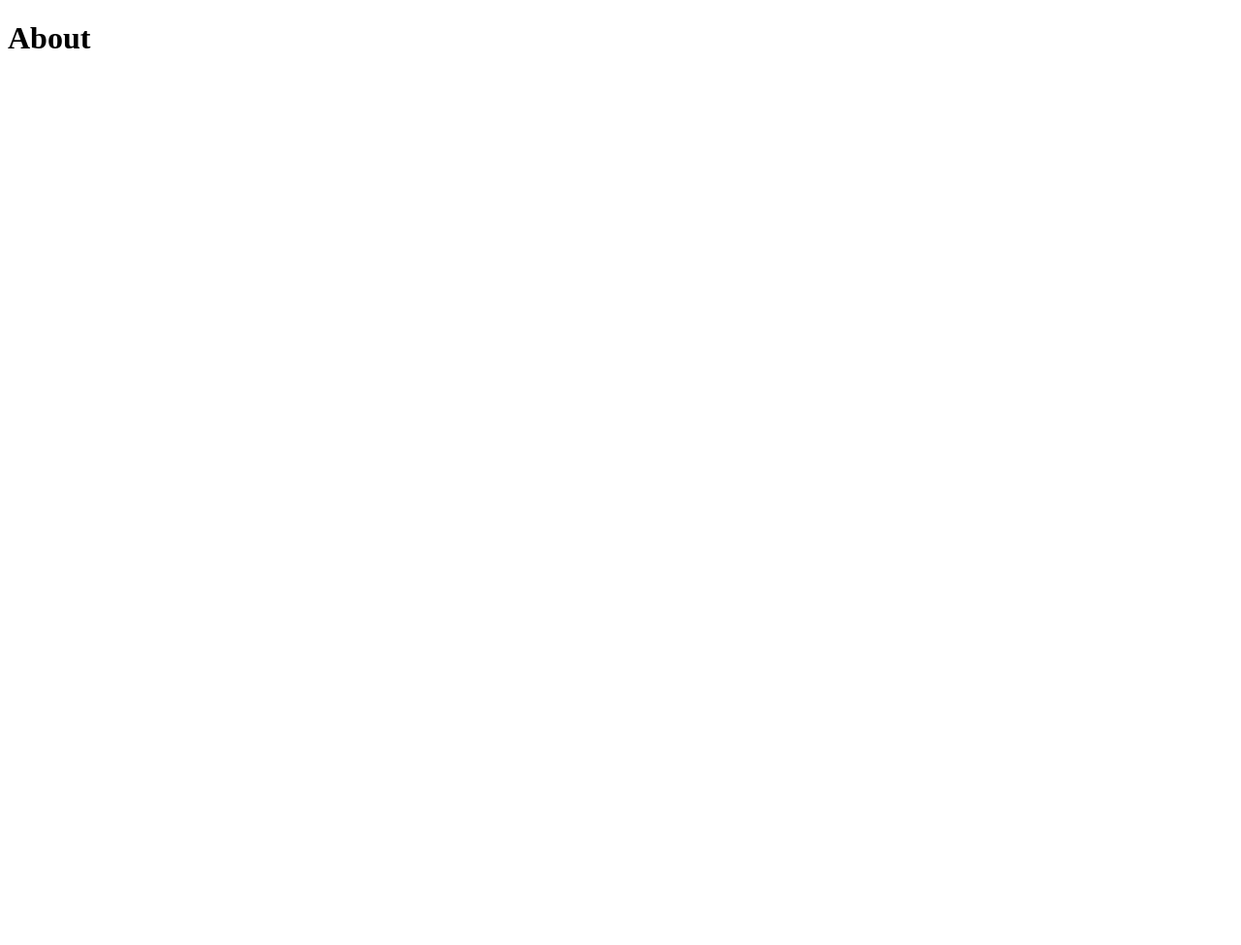
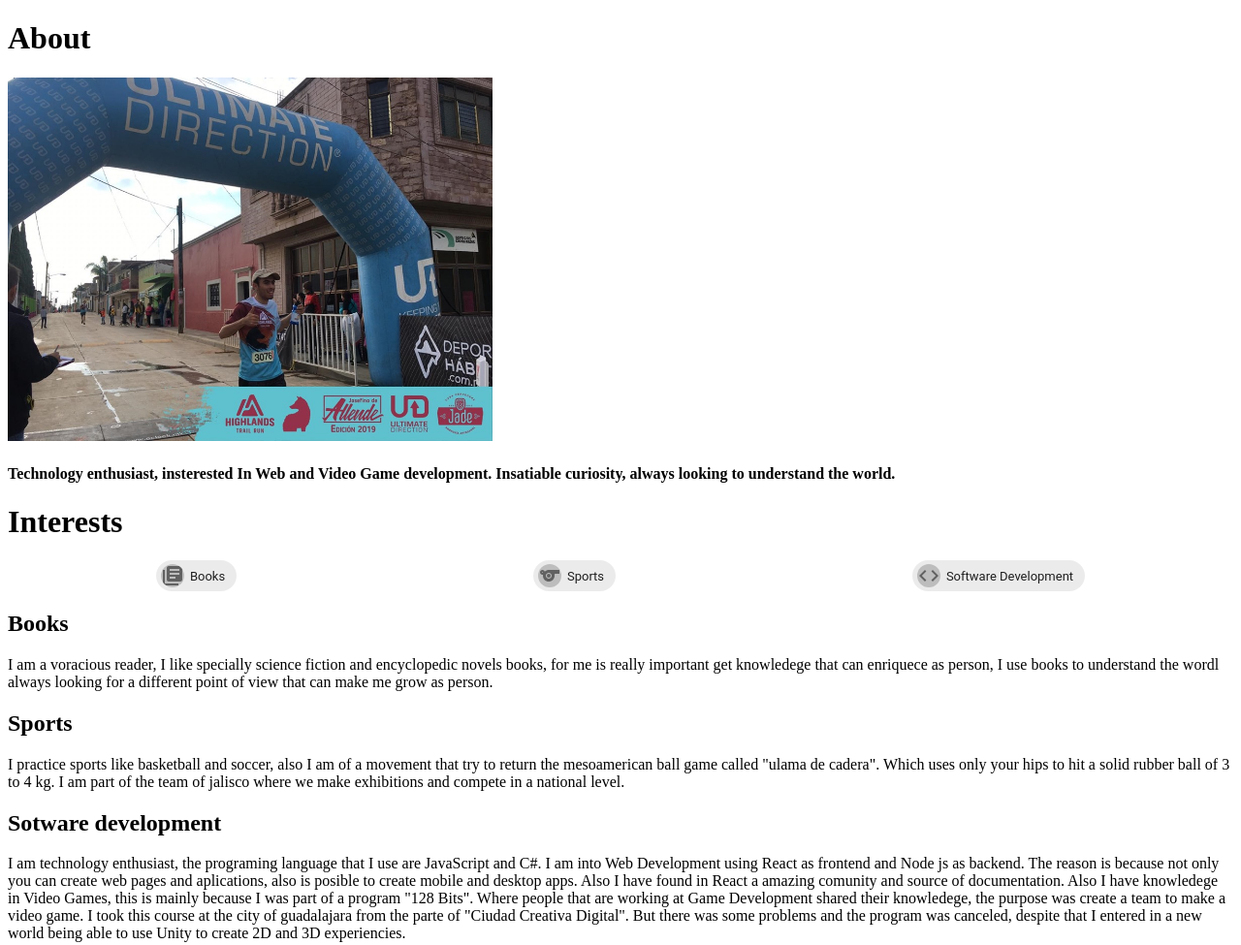
Before and after one commit to BrauCamaH/portfolio, a Gatsby site: page /about in a window 1280 px wide. Shown: the whole page at 97% size. Before the commit the page ends 800 px from the top, so only its background shows below. Built offline with nearby package versions, Linux system fonts and the light colour scheme; Gatsby itself is replaced by a stand-in of ours.

Commit message:
add about

```diff
--- a/src/components/education.js
+++ b/src/components/education.js
@@ -40,6 +40,7 @@ export default function Education() {
               title={listItem.description}
             />
             <img
+              alt="tecmm"
               style={{ maxWidth: "100%" }}
               src={`/images/education/${listItem.image}`}
             />
--- /dev/null
+++ b/src/components/interests.js
@@ -0,0 +1,42 @@
+import * as React from "react";
+
+import { Avatar, Box, Chip } from "@mui/material";
+import { LibraryBooks, Sports, Code } from "@mui/icons-material";
+import { css } from "@emotion/react";
+
+export default function Interest() {
+  return (
+    <Box
+      sx={css`
+        display: flex;
+        flex-direction: row;
+        justify-content: space-around;
+      `}
+    >
+      <Chip
+        avatar={
+          <Avatar>
+            <LibraryBooks />
+          </Avatar>
+        }
+        label="Books"
+      />
+      <Chip
+        avatar={
+          <Avatar>
+            <Sports />
+          </Avatar>
+        }
+        label="Sports"
+      />
+      <Chip
+        avatar={
+          <Avatar>
+            <Code />
+          </Avatar>
+        }
+        label="Software Development"
+      />
+    </Box>
+  );
+}
--- a/src/components/profile.js
+++ b/src/components/profile.js
@@ -11,7 +11,7 @@ import {
 import { useMediaQuery } from "@mui/material";
 import { desktop } from "../shared/screen";
 
-export default function Profile() {
+export default function Profile(onlyImage) {
   const isDesktop = useMediaQuery(desktop);
 
   return (
@@ -32,7 +32,6 @@ export default function Profile() {
             margin: 2,
           }}
         />
-
         <Card variant="outlined">
           <CardContent>
             <h2>Hi, I’m Braulio Camarena</h2>
--- a/src/components/projectcard.js
+++ b/src/components/projectcard.js
@@ -16,6 +16,7 @@ export default function SkillCard(name, description, image) {
         background-color: #fafafa;
         background-image: url(${"images/node.svg"});
         background-repeat: no-repeat;
+        margin: 5px;
       `}
     >
       <CardContent>
--- a/src/pages/about.mdx
+++ b/src/pages/about.mdx
@@ -1 +1,24 @@
+import Interests from "../components/interests";
+
 # About
+
+<img alt="Remy Sharp" src="/images/about.jpg" width="500" />
+
+#### Technology enthusiast, insterested In Web and Video Game development. Insatiable curiosity, always looking to understand the world.
+
+# Interests
+
+<Interests />
+
+## Books
+
+I am a voracious reader, I like specially science fiction and encyclopedic novels books, for me is really important get knowledege that can enriquece as person, I use books to understand the wordl always looking for a different point of view that can make me grow as person.
+
+## Sports
+
+I practice sports like basketball and soccer, also I am of a movement that try to return the mesoamerican ball game called "ulama de cadera". Which uses only your hips to hit a solid rubber ball of 3 to 4 kg. I am part of the team of jalisco where we make exhibitions and compete in a national level.
+
+## Sotware development
+
+I am technology enthusiast, the programing language that I use are JavaScript and C#. I am into Web Development using React as frontend and Node js as backend. The reason is because not only you can create web pages and aplications, also is posible to create mobile and desktop apps. Also I have found in React a amazing comunity and source of documentation.
+Also I have knowledege in Video Games, this is mainly because I was part of a program "128 Bits". Where people that are working at Game Development shared their knowledege, the purpose was create a team to make a video game. I took this course at the city of guadalajara from the parte of "Ciudad Creativa Digital". But there was some problems and the program was canceled, despite that I entered in a new world being able to use Unity to create 2D and 3D experiencies.
```
Also changed, not shown: src/components/projects.js (+27 -4 lines), static/images/about.jpg (added).
